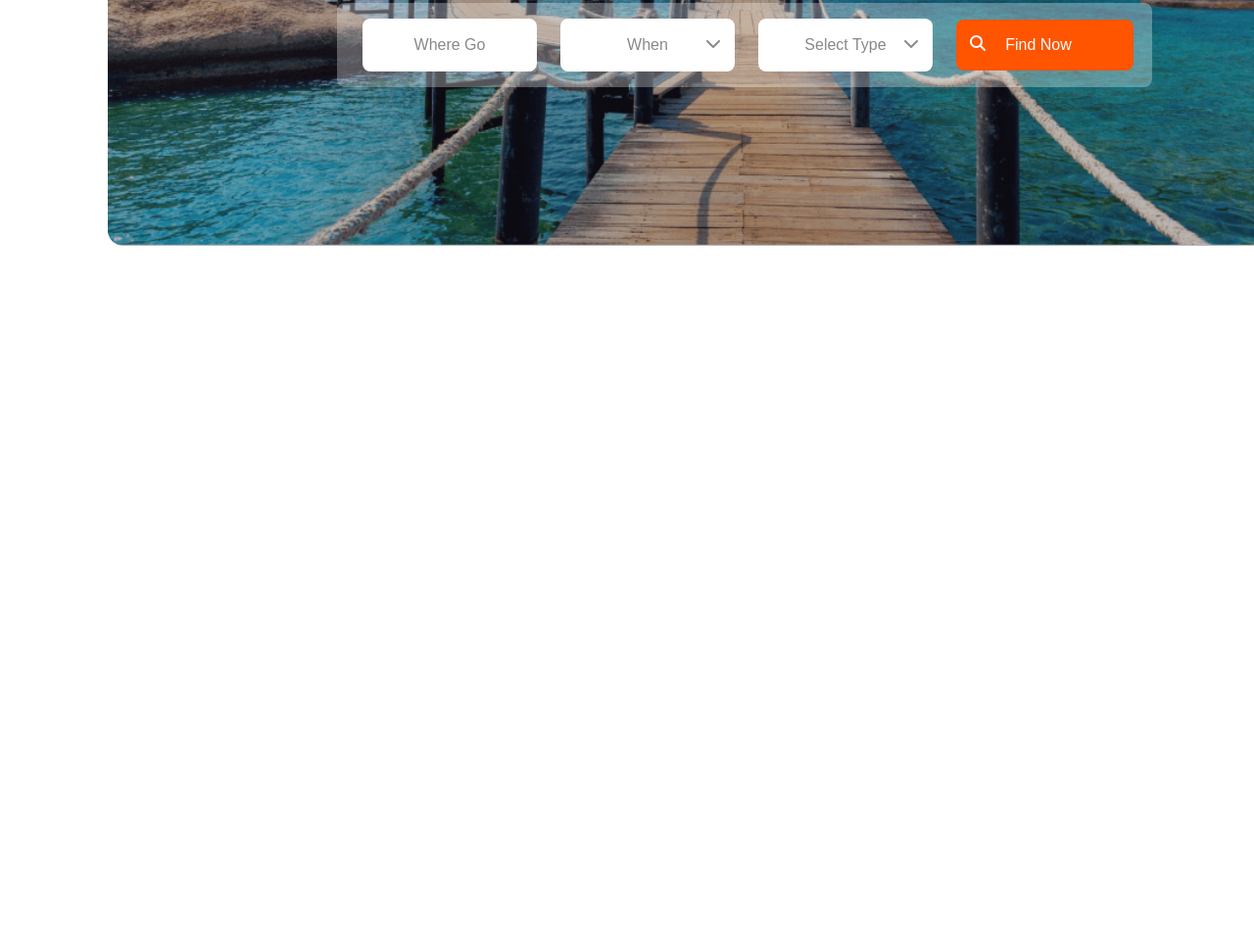
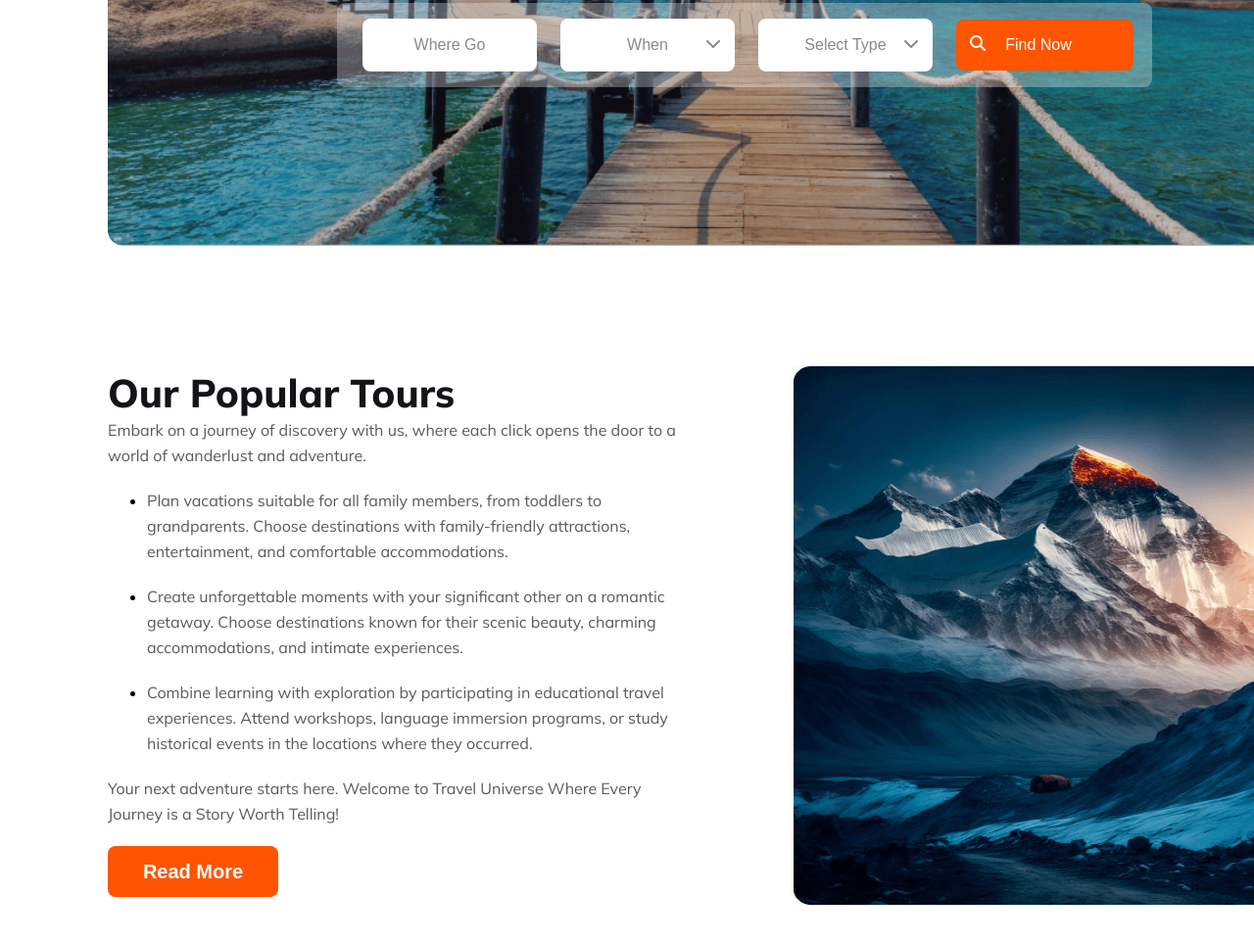
Before and after one commit to Jiniajui/travel-universe, a plain HTML site: page index.html in a window 1280 px wide. Shown: the part 465-1428 px from the top of the page at 98% size. Before the commit the page ends 800 px from the top, so only its background shows below. Drawn offline with Linux system fonts and the light colour scheme.

Commit message:
added the popular section

```diff
--- a/index.html
+++ b/index.html
@@ -18,7 +18,7 @@
                 <h3>Travel<span class="travel-title-lg">Universe</span></h3>
             </div>
             <div>
-                <a href="" class="tarvel-nav-icon"><i class="fa-solid fa-bars"></i></a>
+                <a href="" class="travel-nav-icon"><i class="fa-solid fa-bars"></i></a>
                 <ul>
                     <li><a href="">Home</a></li>
                     <li><a href="">Testimonial</a></li>
@@ -57,7 +57,28 @@
         </section>
         <!-- End the banner section -->
     </header>
-    <!-- The header section ended -->
+    <!-- The header section end-->
+
+    <!-- The main section start -->
+    <main>
+        <section class="popular-tours">
+            <div class="popular-tours-list">
+                <h3>Our Popular Tours</h3>
+                <p>Embark on a journey of discovery with us, where each click opens the door to a world of wanderlust and adventure.</p>
+                <ul>
+                    <li><p>Plan vacations suitable for all family members, from toddlers to grandparents. Choose destinations with family-friendly attractions, entertainment, and comfortable accommodations.</p></li>
+                    <li><p>Create unforgettable moments with your significant other on a romantic getaway. Choose destinations known for their scenic beauty, charming accommodations, and intimate experiences.</p></li>
+                    <li><p>Combine learning with exploration by participating in educational travel experiences. Attend workshops, language immersion programs, or study historical events in the locations where they occurred.</p></li>
+                </ul>
+                <p>Your next adventure starts here. Welcome to Travel Universe Where Every Journey is a Story Worth Telling!</p>
+                <button>Read More</button>
+            </div>
+            <div class="popular-tours-img">
+                <img src="Images/Rectangle 4.png" alt="">
+            </div>
+        </section>
+    </main>
+    <!-- The main section end -->
 
 
 
--- a/styles/travel.css
+++ b/styles/travel.css
@@ -241,3 +241,65 @@ body{
 /* End the banner css */
 
 /* End the header css */
+
+/* Start the popular tours css */
+
+.popular-tours{
+    width: 1300px;
+    height: 600px;
+    display: flex;
+    justify-content: space-between;
+    align-items: center;
+    margin: 100px auto;
+}
+.popular-tours-list{
+    width: 700px;
+    height: 550px;
+    flex-shrink: 0;
+}
+.popular-tours-list h3{
+    color: #131318;
+    font-size: 40px;
+    font-style: normal;
+    font-weight: 800;
+    line-height: normal;
+}
+.popular-tours-list p{
+    width: 600px;
+    color: rgba(19, 19, 24, 0.70);
+    font-size: 16px;
+    font-style: normal;
+    font-weight: 400;
+    line-height: 26px;
+    margin-bottom: 20px;
+}
+.popular-tours-list ul li p{
+    width: 550px;
+    color: rgba(19, 19, 24, 0.70);
+    font-size: 16px;
+    font-style: normal;
+    font-weight: 400;
+    line-height: 26px;
+    margin-bottom: 20px;
+}
+.popular-tours-list button{
+    width: 174px;
+    height: 52px;
+    flex-shrink: 0;
+    border-radius: 8px;
+    background: #FF5400;
+    border: none;
+    color: #FFF;
+    text-align: center;
+    font-size: 20px;
+    font-style: normal;
+    font-weight: 800;
+    line-height: normal;
+}
+.popular-tours-img img{
+    width: 600px;
+    height: 550px;
+    flex-shrink: 0;
+}
+
+/* End the popular tours css */
```
